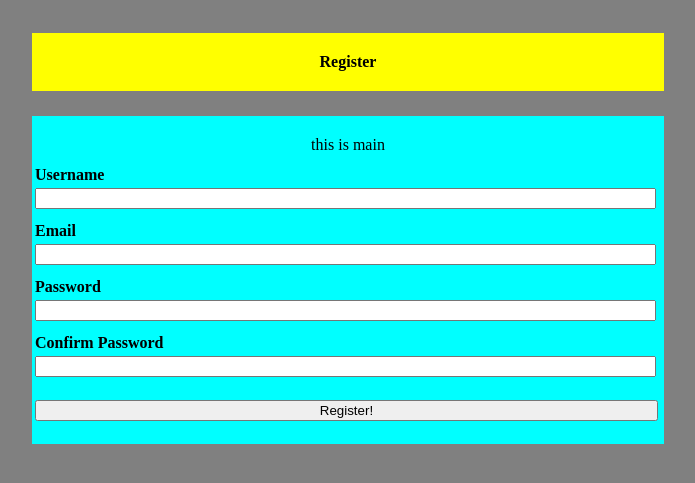
After one commit to primayoriko/choco-shop-web, a PHP site: page /public/register.html in a window 1280 px wide. The commit adds this page. Shown: the top 483 px of the page, without its empty margins (292-987 px from the left). Run offline with PHP 8.4, Linux system fonts and the light colour scheme.

Commit message:
structure project + create register ui

```diff
--- a/init_db.php
+++ b/config/init_db.php
@@ -44,13 +44,15 @@ if ($conn->query($sql) === TRUE){
 
 $sql = "CREATE TABLE transactions (
             id INT(6) UNSIGNED AUTO_INCREMENT PRIMARY KEY,
-    choco_id INT(6) UNSIGNED,
+            username VARCHAR(50) NOT NULL,
+            choco_id INT(6) UNSIGNED NOT NULL,
             amount INT(10) UNSIGNED NOT NULL,
             totalprice INT(18) UNSIGNED NOT NULL,
             description TEXT,
             address TEXT NOT NULL,
             time DATETIME NOT NULL,
-    FOREIGN KEY (choco_id) REFERENCES chocolates(id)
+            FOREIGN KEY (choco_id) REFERENCES chocolates(id),
+            FOREIGN KEY (username) REFERENCES users(username)
         )";
 
 // salat satu cara buat timestamp :
--- /dev/null
+++ b/public/register.html
@@ -0,0 +1,63 @@
+<!DOCTYPE html>
+<html>
+    <head>
+        <link rel="stylesheet" type="text/css" href="../static/style/register.css">
+    </head>
+    <body>
+        <div class="spacer"></div>
+        <header>
+            Register
+        </header>
+        <div class="spacer"></div>
+        <main>
+            this is main
+            <form  action="/">
+                <table>
+                    <tr>
+                        <th>Username</th>
+                    </tr>
+                    <tr>
+                        <td>
+                            <input name="username">
+                        </td>
+                    </tr>
+                    <tr>
+                        <th>Email</th>
+                    </tr>
+                    <tr>
+                        <td>
+                            <input name="email">
+                        </td>
+                    </tr>
+                    <tr>
+                        <th>Password</th>
+                    </tr>
+                    <tr>
+                        <td>
+                            <input name="password">
+                        </td>
+                    </tr>
+                    <tr>
+                        <th>Confirm Password</th>
+                    </tr>
+                    <tr>
+                        <td>
+                            <input name="confirm_password">
+                        </td>
+                    </tr>
+                    <tr>
+                        <th>
+                            <button>
+                                Register!
+                            </button>
+                        </th>
+                    </tr>
+                </table>
+            </form>
+        </main>
+        <div class="spacer"></div>
+        <!-- <footer>
+            footer
+        </footer> -->
+    </body>
+</html>
--- /dev/null
+++ b/static/style/register.css
@@ -0,0 +1,52 @@
+body {
+    min-height: 100%;
+    background-color: gray;
+    text-align: center;
+}
+
+header {
+    margin-left: auto;
+    margin-right: auto;
+    padding: 20px 0;
+    width: 50%;
+    background-color: yellow;
+    font-weight: bold;
+}
+
+footer {
+    margin-left: auto;
+    margin-right: auto;
+    width: 50%;
+    background-color: green;
+}
+
+main {
+    margin-left: auto;
+    margin-right: auto;
+    padding: 20px 0;
+    width: 50%;
+    background-color: aqua;
+}
+
+table {
+    width: 100%;
+    text-align: left;
+}
+
+td input {
+    width: 98%;
+}
+
+th {
+    padding-top: 10px;
+}
+
+th button {
+    margin-top: 10px;
+    width: 99.5%;
+    text-align: center;
+}
+
+.spacer {
+    min-height: 25px;
+}
```
Also changed, not shown: register.php (+58 -0 lines), .htaccess (added), config/db_config.php (renamed from db_config.php). Lines whose indentation alone changed are shown as unchanged.
